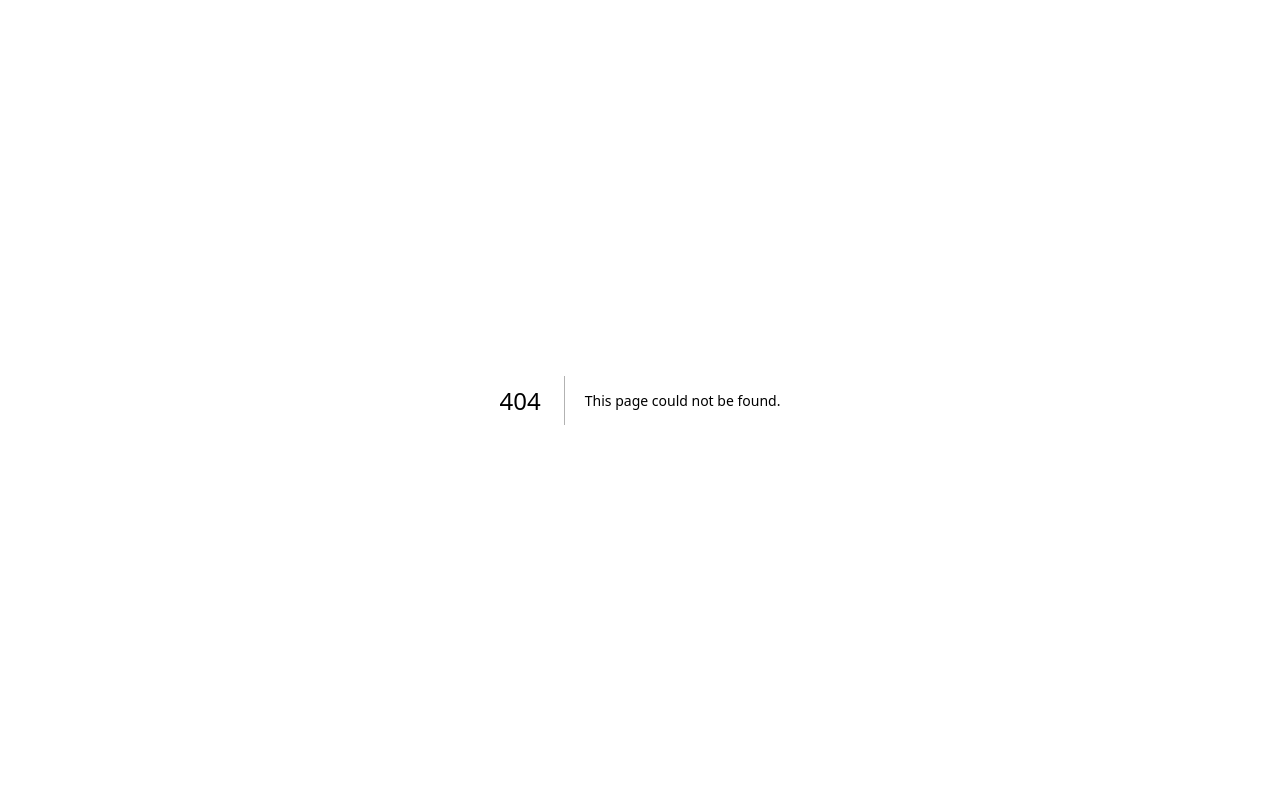
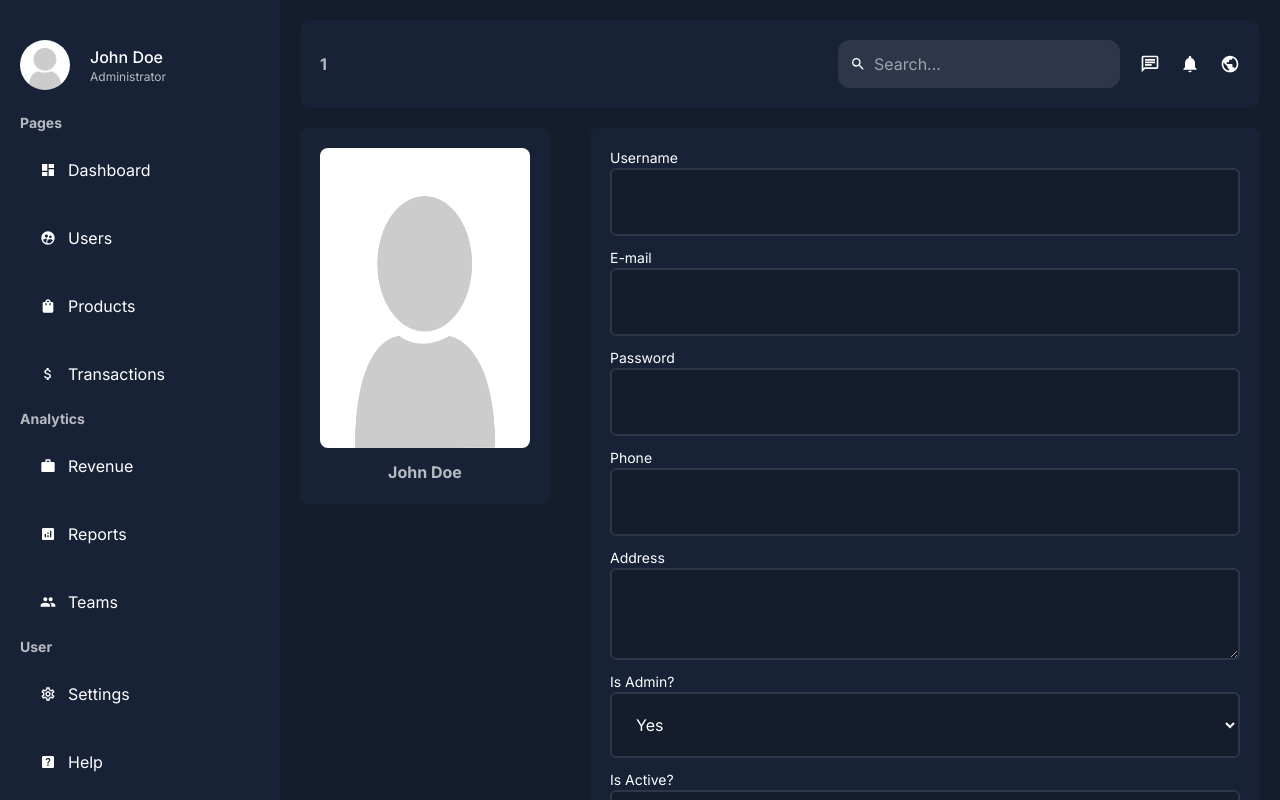
Before and after one commit to Spektar001/admin-dashboard, a Next.js app: page /dashboard/users/1 in a window 1280 px wide. Before the commit this address had no page. Shown: the top 800 px of the page. Built offline with nearby package versions, Linux system fonts and the light colour scheme.

Commit message:
feat: add pages: SingleProductPage, SingleUserPage, AddUserPage, AddProductPage, Login

```diff
--- /dev/null
+++ b/src/app/dashboard/products/[id]/page.tsx
@@ -0,0 +1,40 @@
+import Image from "next/image";
+
+const SingleProductPage = ({ params }: { params: { id: string } }) => {
+  return (
+    <div className="flex gap-10 mt-5">
+      <div className="h-max flex-1 bg-[--bgSoft] p-5 rounded-lg">
+        <div className="relative w-full h-[300px] rounded-lg overflow-hidden">
+          <Image src={"/noavatar.png"} alt="avatar" fill />
+        </div>
+        <p className="mt-3 text-center text-[--textSoft] font-bold">Iphone</p>
+      </div>
+      <div className="flex-[3] bg-[--bgSoft] p-5 rounded-lg">
+        <form action="" className="flex flex-col formSingleUserAndProduct">
+          <input type="hidden" name="id" value={""} />
+          <label>Title</label>
+          <input type="text" name="title" placeholder={""} />
+          <label>Price</label>
+          <input type="number" name="price" placeholder={""} />
+          <label>Stock</label>
+          <input type="number" name="stock" placeholder={""} />
+          <label>Color</label>
+          <input type="text" name="color" placeholder={""} />
+          <label>Size</label>
+          <input type="text" name="size" placeholder={""} />
+          <label>Cat</label>
+          <select name="cat" id="cat">
+            <option value="kitchen">Kitchen</option>
+            <option value="phone">Phone</option>
+            <option value="computers">Computers</option>
+          </select>
+          <label>Description</label>
+          <textarea name="desc" id="desc" rows={9} placeholder="Description"></textarea>
+          <button>Update</button>
+        </form>
+      </div>
+    </div>
+  );
+};
+
+export default SingleProductPage;
--- /dev/null
+++ b/src/app/dashboard/products/new-product/page.tsx
@@ -0,0 +1,29 @@
+const AddProductPage = () => {
+  return (
+    <div className="bg-[--bgSoft] p-5 mt-5 rounded-lg">
+      <form action="" className="flex flex-wrap justify-between form">
+        <input type="text" placeholder="Title" name="title" required />
+        <select name="cat" id="cat">
+          <option value="general">Choose a Category</option>
+          <option value="kitchen">Kitchen</option>
+          <option value="phone">Phone</option>
+          <option value="computer">Computer</option>
+        </select>
+        <input type="number" placeholder="Price" name="price" required />
+        <input type="number" placeholder="Stock" name="stock" required />
+        <input type="text" placeholder="Color" name="color" />
+        <input type="text" placeholder="Size" name="size" />
+        <textarea
+          required
+          name="desc"
+          id="desc"
+          rows={9}
+          placeholder="Description"
+        ></textarea>
+        <button type="submit">Submit</button>
+      </form>
+    </div>
+  );
+};
+
+export default AddProductPage;
--- a/src/app/dashboard/products/page.tsx
+++ b/src/app/dashboard/products/page.tsx
@@ -10,7 +10,7 @@ const ProductsPage = () => {
         <Search placeholder={"Search for a product..."} />
         <Link
           className="p-2 bg-[#5d57c9] hover:bg-[#433daa] transition-settings text-[--text] rounded-md"
-          href="/dashboard/products/add"
+          href="/dashboard/products/new-product"
         >
           Add new product
         </Link>
@@ -47,13 +47,13 @@ const ProductsPage = () => {
               <div className="flex gap-3">
                 <Link
                   className="view transition-settings"
-                  href={`/dashboard/users/`}
+                  href={`/dashboard/products/test`}
                 >
                   View
                 </Link>
                 <Link
                   className="delete transition-settings"
-                  href={`/dashboard/users/`}
+                  href={`/dashboard/products/`}
                 >
                   Delete
                 </Link>
--- /dev/null
+++ b/src/app/dashboard/users/[id]/page.tsx
@@ -0,0 +1,50 @@
+import Image from "next/image";
+
+const SingleUserPage = ({ params }: { params: { id: string } }) => {
+  return (
+    <div className="flex gap-10 mt-5">
+      <div className="h-max flex-1 bg-[--bgSoft] p-5 rounded-lg">
+        <div className="relative w-full h-[300px] rounded-lg overflow-hidden">
+          <Image src={"/noavatar.png"} alt="avatar" fill />
+        </div>
+        <p className="mt-3 text-center text-[--textSoft] font-bold">John Doe</p>
+      </div>
+      <div className="flex-[3] bg-[--bgSoft] p-5 rounded-lg">
+        <form action="" className="flex flex-col formSingleUserAndProduct">
+          <input type="hidden" name="id" value={""} />
+          <label>Username</label>
+          <input type="text" name="username" placeholder={""} />
+          <label>E-mail</label>
+          <input type="email" name="email" placeholder={""} />
+          <label>Password</label>
+          <input type="password" name="password" />
+          <label>Phone</label>
+          <input type="text" name="phone" placeholder={""} />
+          <label>Address</label>
+          <textarea name="address" placeholder={""} />
+          <label>Is Admin?</label>
+          <select name="isAdmin" id="isAdmin">
+            <option value="true" selected={true}>
+              Yes
+            </option>
+            <option value="false" selected={false}>
+              No
+            </option>
+          </select>
+          <label>Is Active?</label>
+          <select name="isActive" id="isActive">
+            <option value="true" selected={true}>
+              Yes
+            </option>
+            <option value="false" selected={false}>
+              No
+            </option>
+          </select>
+          <button>Update</button>
+        </form>
+      </div>
+    </div>
+  );
+};
+
+export default SingleUserPage;
--- /dev/null
+++ b/src/app/dashboard/users/new-user/page.tsx
@@ -0,0 +1,36 @@
+const AddUserPage = () => {
+  return (
+    <div className="bg-[--bgSoft] p-5 mt-5 rounded-lg">
+      <form action="" className="flex flex-wrap justify-between form">
+        <input type="text" placeholder="Username" name="username" required />
+        <input type="email" placeholder="E-mail" name="email" required />
+        <input
+          type="password"
+          placeholder="Password"
+          name="password"
+          required
+        />
+        <input type="phone" placeholder="Phone" name="phone" />
+        <select name="isAdmin" id="isAdmin">
+          <option value='false'>Is Admin?</option>
+          <option value='true'>Yes</option>
+          <option value='false'>No</option>
+        </select>
+        <select name="isActive" id="isActive">
+          <option value='true'>Is Active?</option>
+          <option value='true'>Yes</option>
+          <option value='false'>No</option>
+        </select>
+        <textarea
+          name="address"
+          id="address"
+          rows={9}
+          placeholder="Address"
+        ></textarea>
+        <button type="submit">Submit</button>
+      </form>
+    </div>
+  );
+};
+
+export default AddUserPage;
--- a/src/app/dashboard/users/page.tsx
+++ b/src/app/dashboard/users/page.tsx
@@ -10,7 +10,7 @@ const UsersPage = () => {
         <Search placeholder={"Search for a user..."} />
         <Link
           className="p-2 bg-[#5d57c9] hover:bg-[#433daa] transition-settings text-[--text] rounded-md"
-          href="/dashboard/users/add"
+          href="/dashboard/users/new-user"
         >
           Add new user
         </Link>
@@ -47,7 +47,7 @@ const UsersPage = () => {
               <div className="flex gap-3">
                 <Link
                   className="view transition-settings"
-                  href={`/dashboard/users/`}
+                  href={`/dashboard/users/test`}
                 >
                   View
                 </Link>
--- a/src/app/globals.css
+++ b/src/app/globals.css
@@ -7,6 +7,11 @@
   --bgSoft: #182237;
   --text: #ffffff;
   --textSoft: #b7bac1;
+}
+
+input[type="number"]::-webkit-outer-spin-button,
+input[type="number"]::-webkit-inner-spin-button {
+  -webkit-appearance: none;
 }
 
 body {
@@ -53,3 +58,53 @@ button:disabled {
   cursor: not-allowed;
   opacity: 0.3;
 }
+
+.form input,
+.form textarea,
+.form select {
+  @apply p-7 bg-[--bg] text-[--text] rounded-md mb-5 border-2 border-[#2e374a];
+}
+
+.form select option {
+  @apply rounded-md bg-[--bgSoft];
+}
+
+.form input,
+.form select {
+  @apply w-[45%];
+}
+
+.form textarea {
+  @apply w-full;
+}
+
+.form button {
+  @apply w-full p-7 bg-teal-500 text-[--text] rounded-md transition-settings;
+  @apply hover:bg-[#00726e];
+}
+
+.formSingleUserAndProduct input,
+.formSingleUserAndProduct textarea,
+.formSingleUserAndProduct select {
+  @apply p-5 bg-[--bg] text-[--text] rounded-md mb-3 border-2 border-[#2e374a];
+}
+
+.formSingleUserAndProduct label {
+  @apply text-sm;
+}
+
+.formSingleUserAndProduct button {
+  @apply w-full p-5 bg-teal-500 text-[--text] rounded-md transition-settings;
+  @apply hover:bg-[#00726e];
+}
+
+.formLogin input,
+.formLogin textarea,
+.formLogin select {
+  @apply w-full p-5 bg-[--bg] text-[--text] rounded-md border-2 border-[#2e374a];
+}
+
+.formLogin button {
+  @apply w-full p-5 bg-teal-500 text-[--text] text-xl rounded-md transition-settings;
+  @apply hover:bg-[#00726e];
+}
--- a/src/app/login/page.tsx
+++ b/src/app/login/page.tsx
@@ -1,9 +1,11 @@
+import LoginForm from "@/components/login/LoginForm";
+
 const LoginPage = () => {
   return (
-    <div>
-      Login
-    </div>
-  )
-}
+    <>
+      <LoginForm />
+    </>
+  );
+};
 
-export default LoginPage
+export default LoginPage;
--- /dev/null
+++ b/src/components/login/LoginForm.tsx
@@ -0,0 +1,17 @@
+const LoginForm = () => {
+  return (
+    <div className="w-full h-screen flex items-center justify-center">
+      <form
+        action=""
+        className="w-[450px] h-[450px] flex flex-col items-center justify-center gap-7 bg-[--bgSoft] p-10 rounded-lg formLogin"
+      >
+        <h1 className="text-4xl font-bold">Login</h1>
+        <input type="text" placeholder="Username" name="username" />
+        <input type="password" placeholder="Password" name="password" />
+        <button>Login</button>
+      </form>
+    </div>
+  );
+};
+
+export default LoginForm;
```
